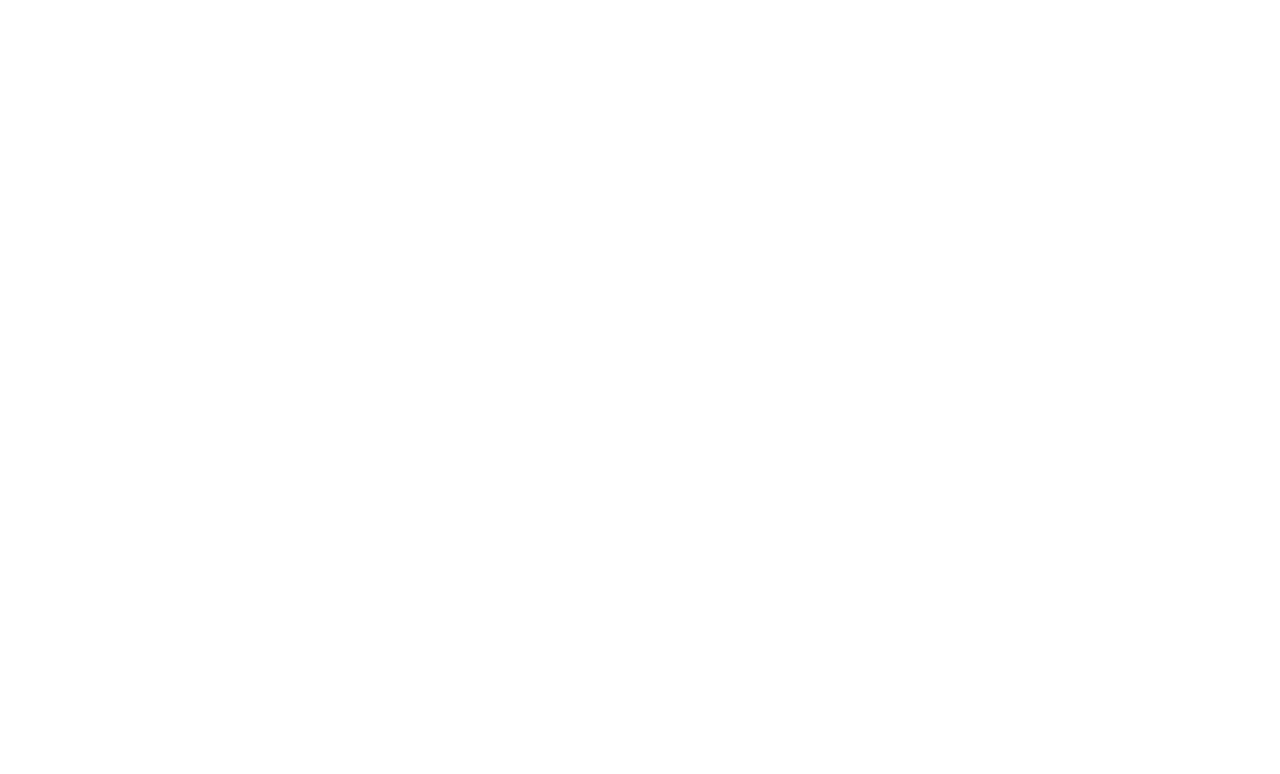
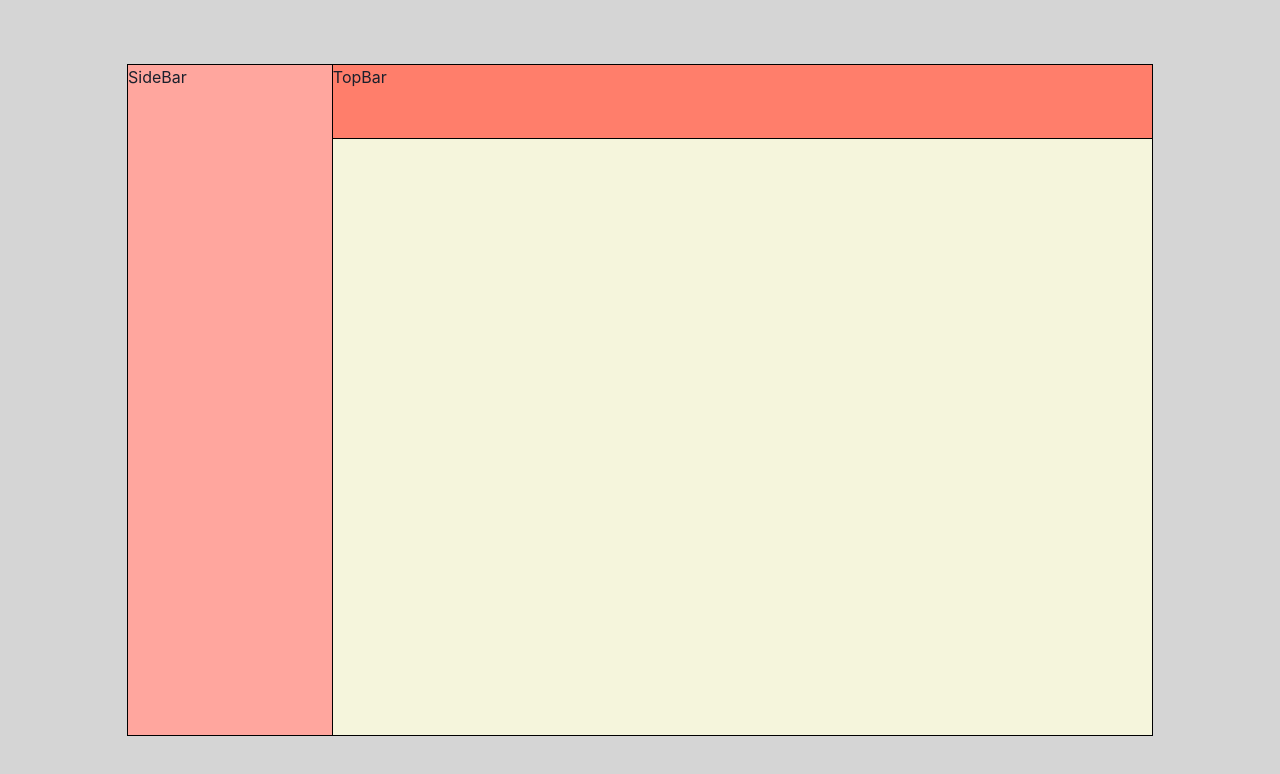
Before and after one commit to martin880/MiniProjectPos, a React (Create React App) app in the folder client/: page /admin in a window 1280 px wide. Before the commit this address had no page. Shown: the top 774 px of the page. Built offline with nearby package versions, Linux system fonts and the light colour scheme.

Commit message:
Admin pages

```diff
--- a/client/package.json
+++ b/client/package.json
@@ -16,7 +16,7 @@
     "json-server": "^0.17.3",
     "react": "^18.2.0",
     "react-dom": "^18.2.0",
-    "react-icons": "^4.8.0",
+    "react-icons": "^4.9.0",
     "react-redux": "^8.0.5",
     "react-router-dom": "^6.10.0",
     "react-scripts": "^5.0.1",
--- /dev/null
+++ b/client/src/pages/AdminPages.jsx
@@ -0,0 +1,26 @@
+import { Flex } from "@chakra-ui/react";
+import SideBar from "../components/SideBar";
+import TopBar from "../components/TopBar";
+
+export default function Cashier() {
+	return (
+		<>
+			<Flex className="container">
+				<Flex className="device">
+					<Flex className="sidebar">
+						<SideBar />
+					</Flex>
+					<Flex className="mainbar">
+						<Flex className="topbar">
+							<TopBar />
+						</Flex>
+						<Flex className="content">
+							{/* isi content */}
+							{/* isi content */}
+						</Flex>
+					</Flex>
+				</Flex>
+			</Flex>
+		</>
+	);
+}
--- a/client/src/routes/routes.jsx
+++ b/client/src/routes/routes.jsx
@@ -1,9 +1,11 @@
 import { Route } from "react-router-dom";
 import SearchBar from "../components/searchbar";
 import Cashier from "../pages/Cashier";
+import AdminPages from "../pages/AdminPages";
 const routes = [
 	<Route path="/" element={<SearchBar />} />,
 	<Route path="/cashier" element={<Cashier />} />,
+	<Route path="/admin" element={<AdminPages />} />,
 ];
 
 export default routes;
```
Also changed, not shown: 1 other file (tests, documents, lock files or other folders).
